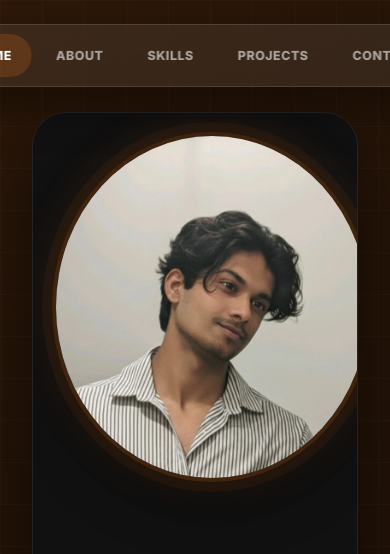
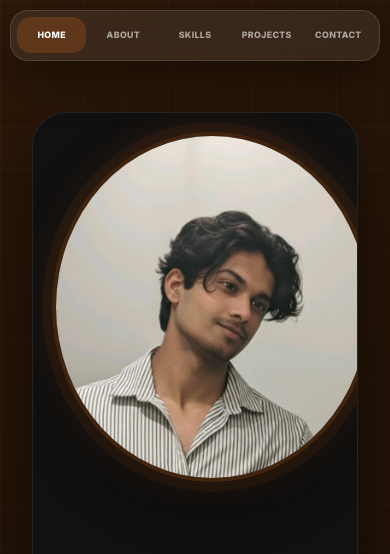
Before and after one commit to arshadnavas/Portfolio, a plain HTML site: page frontend/index.html in a window 390 px wide. Shown: the top 554 px of the page. Drawn offline with Linux system fonts and the light colour scheme.

Commit message:
Update styles.css

```diff
--- a/frontend/styles.css
+++ b/frontend/styles.css
@@ -109,9 +109,6 @@ body::before {
     align-items: center;
 }
 
-.logo {
-    display: block;
-}
 
 .nav-menu {
     display: flex;
@@ -891,3 +888,82 @@ body::before {
         z-index: 1 !important;
     }
 }
+@media (max-width: 768px) {
+
+    .navbar {
+        position: fixed !important;
+        top: 10px !important;
+        left: 10px !important;
+        right: 10px !important;
+
+        width: auto !important;
+
+        transform: none !important;
+
+        z-index: 1000 !important;
+    }
+
+    .nav-container {
+        width: 100% !important;
+    }
+
+    .nav-menu {
+
+        width: 100% !important;
+
+        display: flex !important;
+        align-items: center !important;
+        justify-content: space-between !important;
+
+        gap: 0.2rem !important;
+
+        padding: 0.4rem !important;
+
+        border-radius: 18px !important;
+
+        overflow-x: auto !important;
+
+        scrollbar-width: none !important;
+    }
+
+    .nav-menu::-webkit-scrollbar {
+        display: none !important;
+    }
+
+    .nav-menu li {
+        flex: 1 !important;
+    }
+
+    .nav-link {
+
+        width: 100% !important;
+
+        display: flex !important;
+        align-items: center !important;
+        justify-content: center !important;
+
+        padding: 0.7rem 0.3rem !important;
+
+        font-size: 0.62rem !important;
+
+        border-radius: 14px !important;
+
+        white-space: nowrap !important;
+
+        text-align: center !important;
+    }
+
+    .hero {
+        padding-top: 7rem !important;
+    }
+}
+
+@media (max-width: 480px) {
+
+    .nav-link {
+
+        font-size: 0.55rem !important;
+
+        padding: 0.65rem 0.2rem !important;
+    }
+}
```
